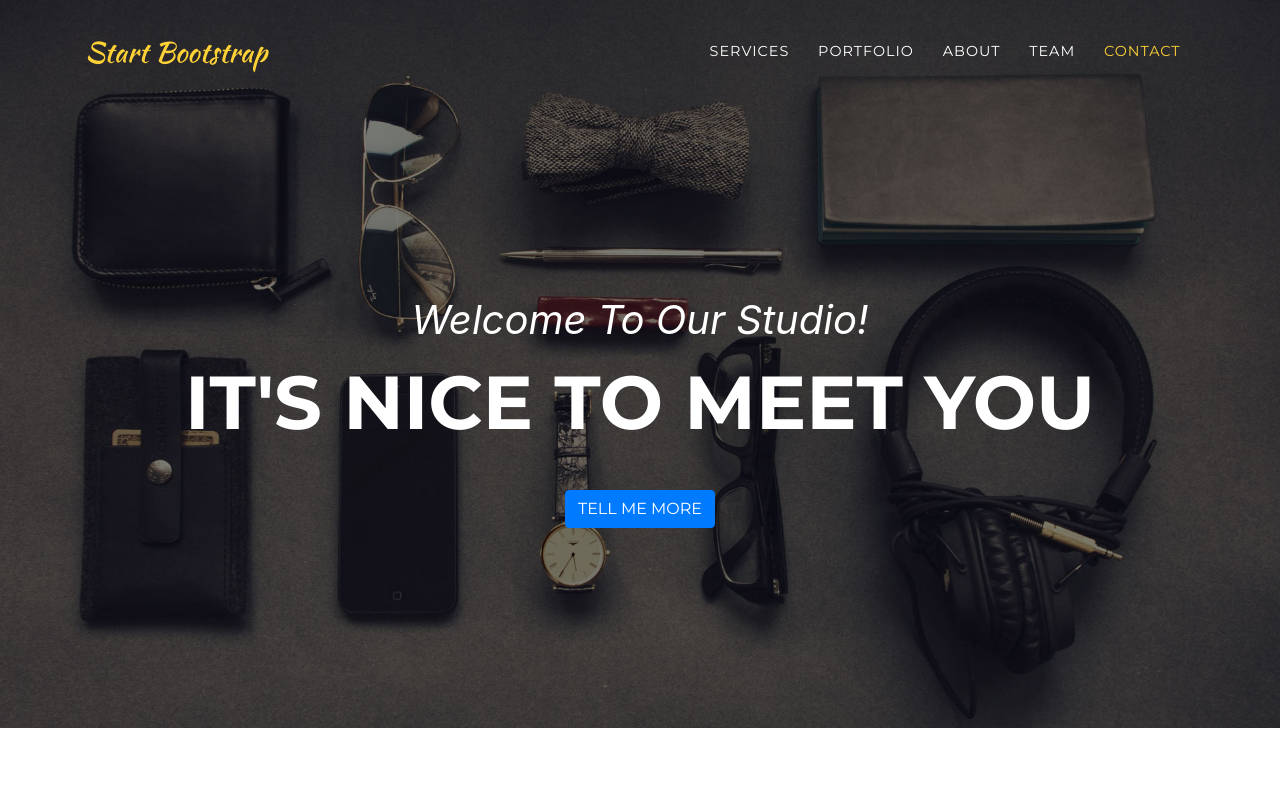
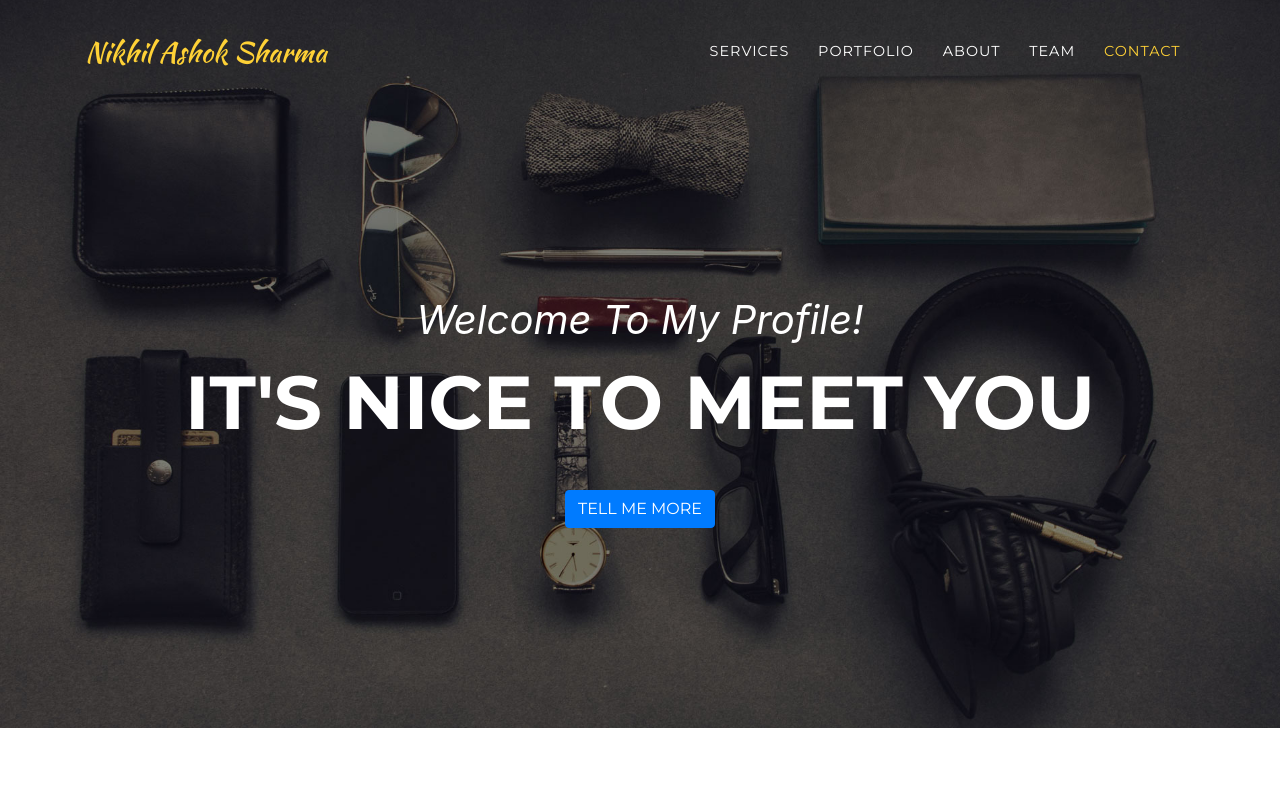
Before and after one commit to nikhilashoksharma/nikhilashoksharma.github.io, a website with bundled scripts: page index.html in a window 1280 px wide. Shown: the top 800 px of the page. Built offline with nearby package versions, Linux system fonts and the light colour scheme; a web font is replaced by a local one.

Commit message:
New theme: Change title and text

```diff
--- a/index.html
+++ b/index.html
@@ -8,7 +8,7 @@
     <meta name="description" content="">
     <meta name="author" content="">
 
-    <title>Agency - Start Bootstrap Theme</title>
+    <title>Nikhil Ashok Sharma</title>
 
     <!-- Bootstrap core CSS -->
     <link href="vendor/bootstrap/css/bootstrap.min.css" rel="stylesheet">
@@ -30,7 +30,7 @@
     <!-- Navigation -->
     <nav class="navbar navbar-expand-lg navbar-dark fixed-top" id="mainNav">
       <div class="container">
-        <a class="navbar-brand js-scroll-trigger" href="#page-top">Start Bootstrap</a>
+        <a class="navbar-brand js-scroll-trigger" href="#page-top">Nikhil Ashok Sharma</a>
         <button class="navbar-toggler navbar-toggler-right" type="button" data-toggle="collapse" data-target="#navbarResponsive" aria-controls="navbarResponsive" aria-expanded="false" aria-label="Toggle navigation">
           Menu
           <i class="fas fa-bars"></i>
@@ -61,7 +61,7 @@
     <header class="masthead">
       <div class="container">
         <div class="intro-text">
-          <div class="intro-lead-in">Welcome To Our Studio!</div>
+          <div class="intro-lead-in">Welcome To My Profile!</div>
           <div class="intro-heading text-uppercase">It's Nice To Meet You</div>
           <a class="btn btn-primary btn-xl text-uppercase js-scroll-trigger" href="#services">Tell Me More</a>
         </div>
```
Also changed, not shown: 2 other files.
